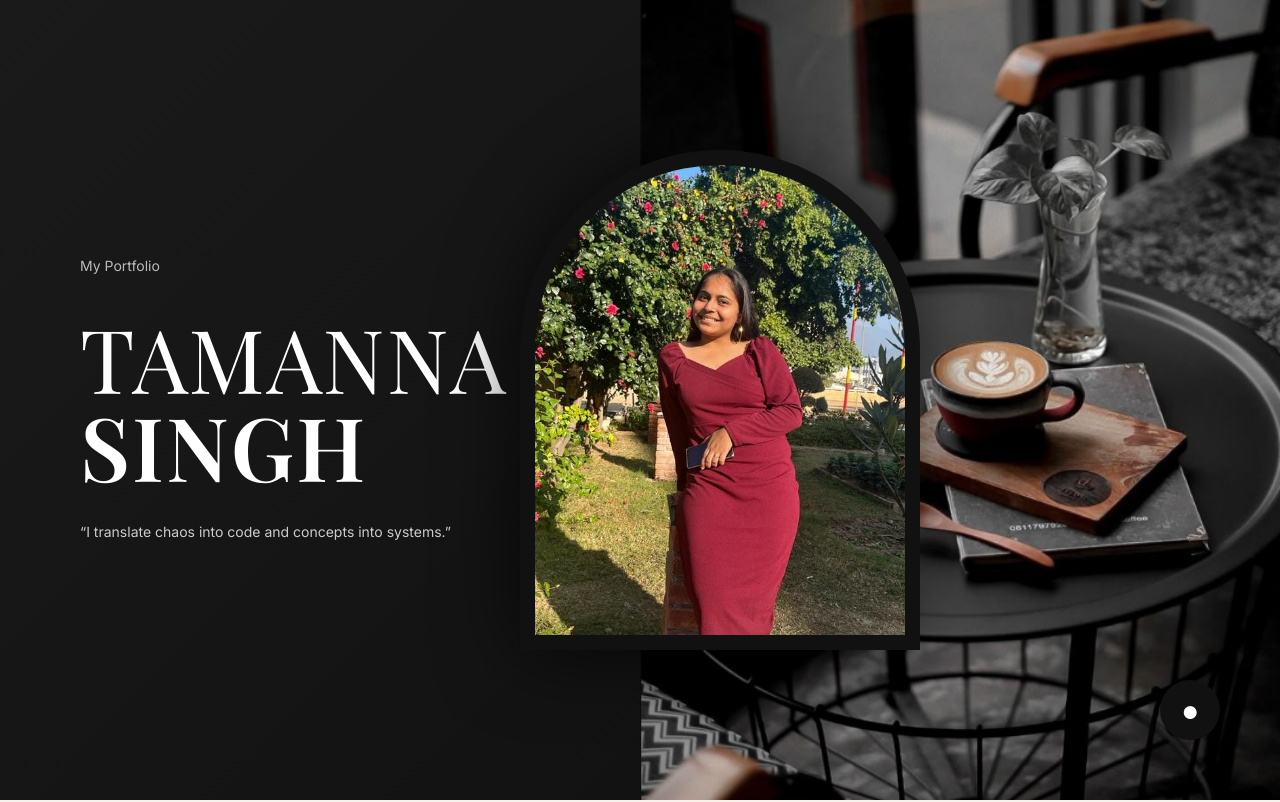
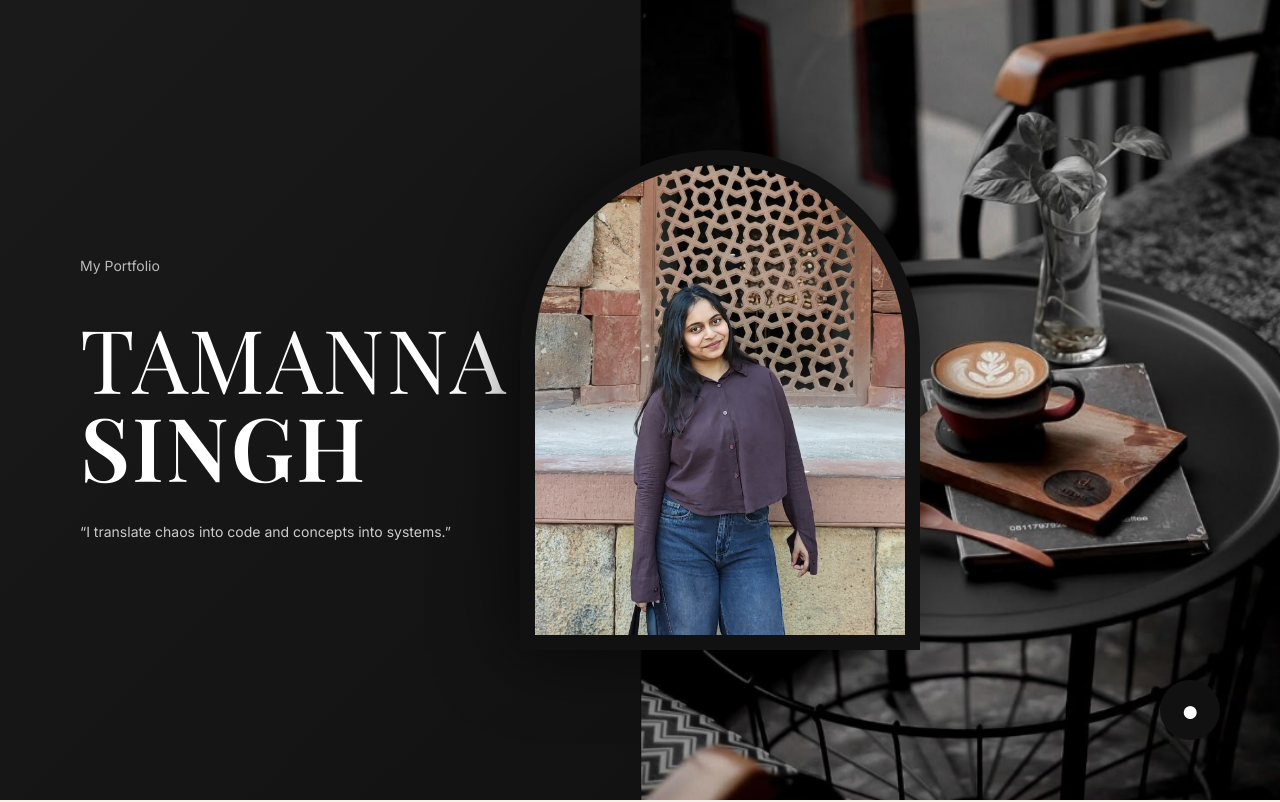
Before and after one commit to tamannnaa/Portfolio, a plain HTML site: page index.html in a window 1280 px wide. Shown: the top 802 px of the page. Drawn offline with nearby package versions, Linux system fonts and the light colour scheme.

```diff
--- a/index.html
+++ b/index.html
@@ -29,7 +29,7 @@
     <img src="coffee.png" class="bg-image">
 
     <div class="profile-frame">
-      <img src="image.jpg" class="profile-img">
+      <img src="myphoto.jpeg" class="profile-img">
     </div>
 
   </div>
@@ -79,7 +79,7 @@
   </div>
 
   <div class="identity-right">
-    <img src="image.jpg">
+    <img src="myphoto.jpeg">
   </div>
 </div>
   <div class="identity-traits">
@@ -422,7 +422,7 @@
 
   <div class="contact-center">
     <div class="contact-image">
-      <img src="image.jpg">
+      <img src="myphoto.jpeg">
     </div>
 
     <div class="contact-text">
```
Also changed, not shown: myphoto.jpeg (added).
